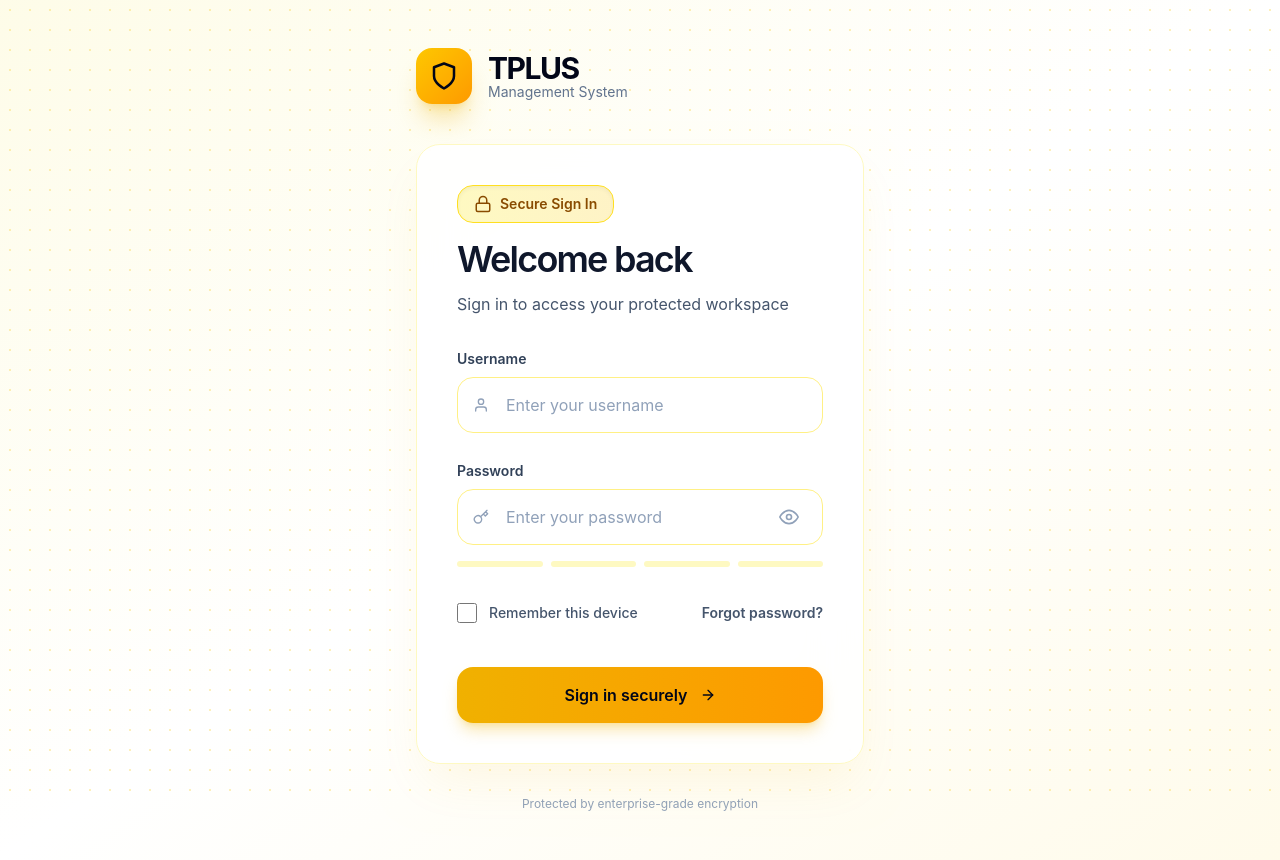
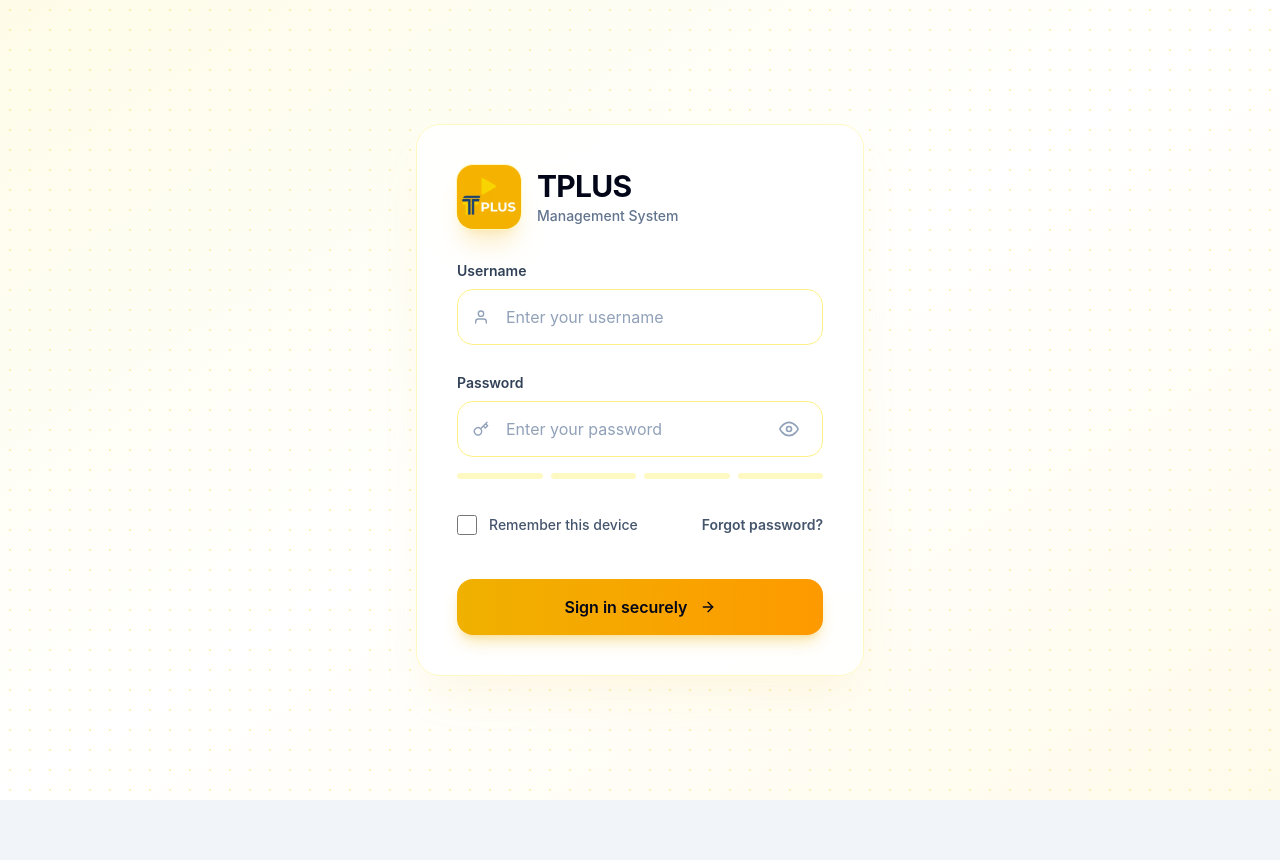
Before and after one commit to PhanathEM/tplus-intern, a React (Vite) app: page / in a window 1280 px wide. After the commit the page ends 800 px from the top, so only its background shows below. Built offline with nearby package versions, Linux system fonts and the light colour scheme; no server answers.

Commit message:
New commit

```diff
--- a/src/pages/auth/login.jsx
+++ b/src/pages/auth/login.jsx
@@ -4,11 +4,10 @@ import {
     FiEye,
     FiEyeOff,
     FiKey,
-    FiLock,
-    FiShield,
     FiUser,
 } from "react-icons/fi";
 import { login } from "../../services/authService";
+import tplusLogo from "../../assets/tplus-logo.png";
 
 function getPasswordScore(password) {
     let score = 0;
@@ -72,30 +71,20 @@ export default function Login({ onLogin }) {
 
             <div className="flex min-h-screen flex-col items-center justify-center px-5 py-12 sm:px-8 relative">
                 <div className="mx-auto w-full max-w-md">
-                    {/* Logo Header */}
-                    <div className="mb-10 flex items-center gap-4">
-                        <div className="grid h-14 w-14 place-items-center rounded-2xl bg-linear-to-br from-yellow-400 to-amber-500 text-slate-950 shadow-xl shadow-yellow-500/30">
-                            <FiShield className="text-3xl" />
-                        </div>
-                        <div>
-                            <p className="text-3xl font-bold tracking-tighter">TPLUS</p>
-                            <p className="text-sm text-slate-500 -mt-1">Management System</p>
-                        </div>
-                    </div>
-
                     {/* Main Card */}
                     <div className="rounded-3xl border border-yellow-100 bg-white/90 backdrop-blur-xl p-8 shadow-2xl shadow-yellow-500/10 sm:p-10">
-                        <div className="mb-8">
-                            <div className="mb-4 inline-flex items-center gap-2 rounded-2xl border border-yellow-300 bg-linear-to-r from-yellow-100 to-amber-100 px-4 py-2 text-sm font-semibold text-yellow-800 shadow-inner">
-                                <FiLock className="text-lg" />
-                                Secure Sign In
+                        <div className="mb-8 flex items-center gap-4">
+                            <div className="grid h-16 w-16 shrink-0 place-items-center overflow-hidden rounded-2xl bg-white shadow-xl shadow-yellow-500/20 ring-1 ring-yellow-100">
+                                <img
+                                    src={tplusLogo}
+                                    alt="TPLUS"
+                                    className="h-full w-full object-cover"
+                                />
                             </div>
-                            <h1 className="text-4xl font-semibold tracking-tighter text-slate-900">
-                                Welcome back
-                            </h1>
-                            <p className="mt-3 text-slate-600 leading-relaxed">
-                                Sign in to access your protected workspace
-                            </p>
+                            <div className="min-w-0">
+                                <h1 className="text-3xl font-bold tracking-tight text-slate-950">TPLUS</h1>
+                                <p className="mt-0.5 text-sm font-medium text-slate-500">Management System</p>
+                            </div>
                         </div>
 
                         {error && (
@@ -220,11 +209,6 @@ export default function Login({ onLogin }) {
                             </button>
                         </form>
                     </div>
-
-                    {/* Footer hint */}
-                    <div className="mt-8 text-center text-xs text-slate-400">
-                        Protected by enterprise-grade encryption
-                    </div>
                 </div>
             </div>
         </main>
```
